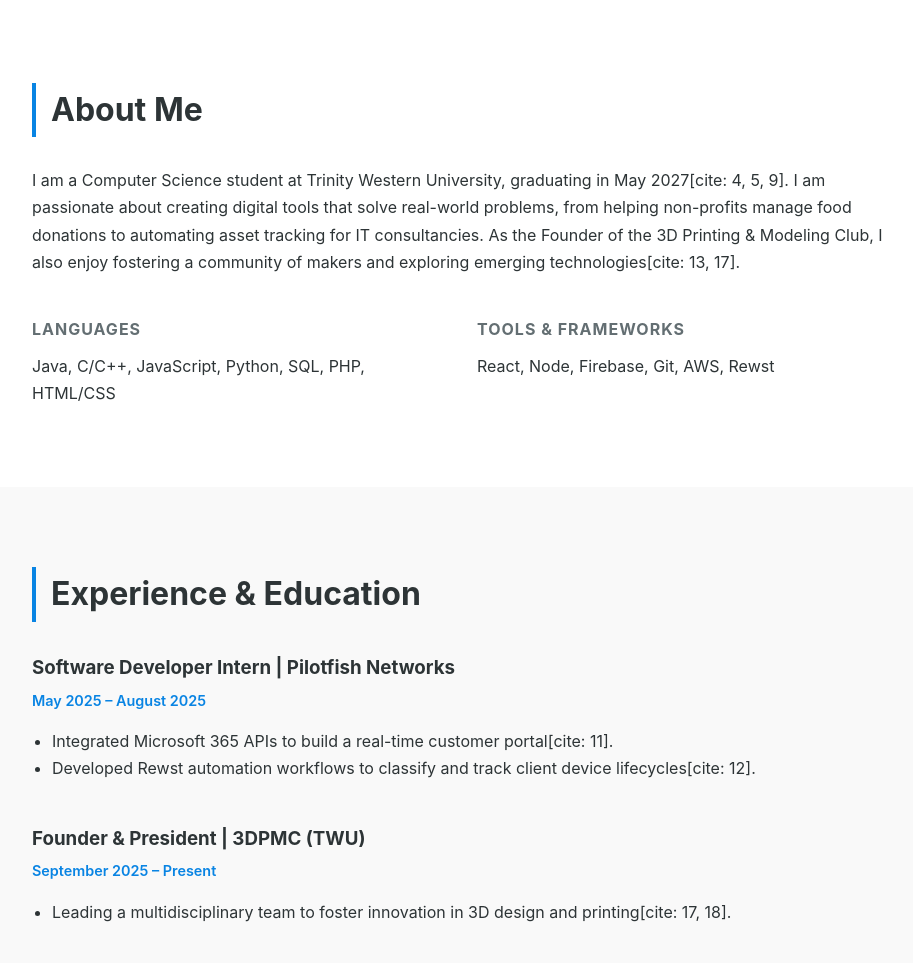
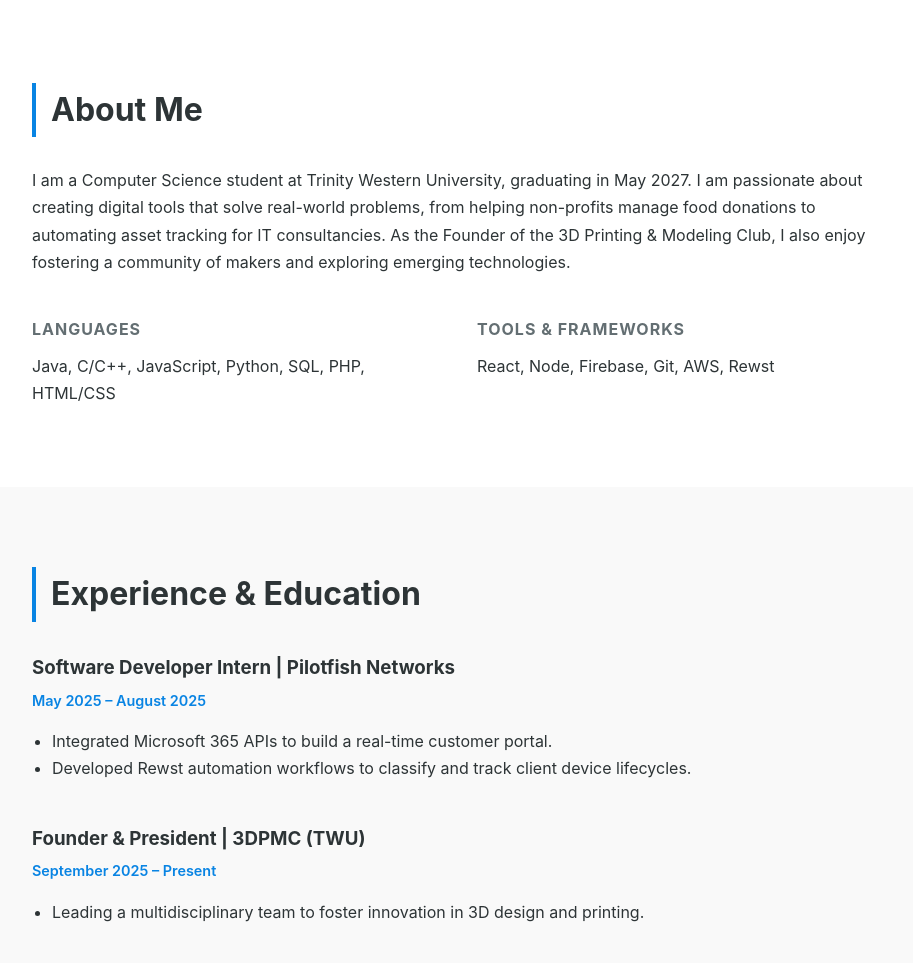
Before and after one commit to MA-452/MA-452.github.io, a plain HTML site: page index.html in a window 1280 px wide. Shown: the part 788-1751 px from the top of the page, without its empty margins (178-1091 px from the left). Drawn offline with Linux system fonts and the light colour scheme.

Commit message:
Edited about me text

```diff
--- a/index.html
+++ b/index.html
@@ -38,10 +38,10 @@
     <section id="about" class="container">
         <h2 class="section-title">About Me</h2>
         <p>
-            I am a Computer Science student at Trinity Western University, graduating in May 2027[cite: 4, 5, 9].
+            I am a Computer Science student at Trinity Western University, graduating in May 2027.
             I am passionate about creating digital tools that solve real-world problems, from helping non-profits
             manage food donations to automating asset tracking for IT consultancies.
-            As the Founder of the 3D Printing & Modeling Club, I also enjoy fostering a community of makers and exploring emerging technologies[cite: 13, 17].
+            As the Founder of the 3D Printing & Modeling Club, I also enjoy fostering a community of makers and exploring emerging technologies.
         </p>
 
         <div class="skills-grid">
@@ -64,8 +64,8 @@
                 <h3>Software Developer Intern | Pilotfish Networks</h3>
                 <span class="date">May 2025 – August 2025</span>
                 <ul>
-                    <li>Integrated Microsoft 365 APIs to build a real-time customer portal[cite: 11].</li>
-                    <li>Developed Rewst automation workflows to classify and track client device lifecycles[cite: 12].</li>
+                    <li>Integrated Microsoft 365 APIs to build a real-time customer portal.</li>
+                    <li>Developed Rewst automation workflows to classify and track client device lifecycles.</li>
                 </ul>
             </div>
 
@@ -73,7 +73,7 @@
                 <h3>Founder & President | 3DPMC (TWU)</h3>
                 <span class="date">September 2025 – Present</span>
                 <ul>
-                    <li>Leading a multidisciplinary team to foster innovation in 3D design and printing[cite: 17, 18].</li>
+                    <li>Leading a multidisciplinary team to foster innovation in 3D design and printing.</li>
                 </ul>
             </div>
 
@@ -89,14 +89,14 @@
         <div class="project-grid">
             <div class="project-card">
                 <h3>FoodFlow</h3>
-                <p>A mobile application for Food Link Society to digitize and speed up donated food intake systems[cite: 23].</p>
+                <p>A mobile application for Food Link Society to digitize and speed up donated food intake systems.</p>
                 <p class="tech-stack"><strong>Tech:</strong> Mobile App Development (Placeholder for Stack)</p>
                 <a href="https://github.com/MA-452/FoodFlow" class="project-link">GitHub Repo &rarr;</a>
             </div>
 
             <div class="project-card">
                 <h3>Pilotfish Portal</h3>
-                <p>A secure customer portal displaying assets, subscriptions, and support tickets via Microsoft 365 APIs[cite: 27, 28].</p>
+                <p>A secure customer portal displaying assets, subscriptions, and support tickets via Microsoft 365 APIs.</p>
                 <p class="tech-stack"><strong>Tech:</strong> React, Node, Microsoft 365 APIs</p>
             </div>
         </div>
```
